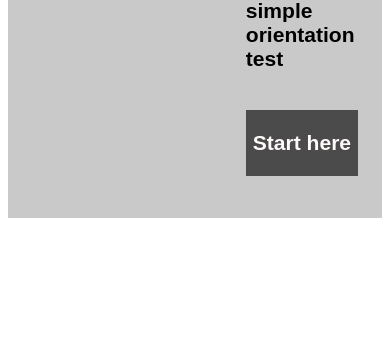
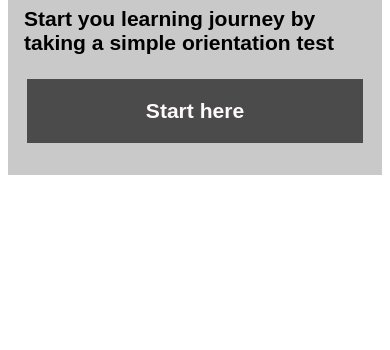
Before and after one commit to Alberto23B/ColmarAcademy, a plain HTML site: page index.html in a window 390 px wide. Shown: the part 494-844 px from the top of the page. Drawn offline with Linux system fonts and the light colour scheme.

Commit message:
Make the mobile version of the banner

```diff
--- a/index.html
+++ b/index.html
@@ -29,7 +29,7 @@
         <a href="index.html"><img src="./resources/images/ic-login.svg"></a>
     </nav>
     <!--banner section-->
-    <header class="desktop">
+    <header>
         <div class="imgbox">
             <img src="./resources/images/banner.jpg">
         </div>
--- a/resources/css/style.css
+++ b/resources/css/style.css
@@ -74,7 +74,7 @@ ul {
 }
 
 /*banner section*/
-header.desktop {
+header {
     position: relative;
     top: 64px;
     display: flex;
@@ -84,13 +84,13 @@ header.desktop {
     background-color: #C9C9C9;
 }
 
-.desktop .imgbox {
+header .imgbox {
     margin: 32px 24px;
     height: auto;
     width: 60%;
 }
 
-.desktop .textbox {
+header .textbox {
     display: flex;
     align-items: flex-start;
     justify-content: center;
@@ -103,9 +103,40 @@ header.desktop {
     width: 100%;
     margin: 1rem;
     display: flex;
+    flex-wrap: wrap;
     align-self: center;
     justify-content: center;
     text-decoration: none;
     color: #FFFAFA;
     background-color: #4B4B4B;
 }
+
+@media only screen and (max-width: 480px) {
+    header {
+        top: 0;
+        flex-flow: column nowrap;
+}
+    .textbox h1 {
+        margin: 32px 16px;
+    }
+
+    .textbox h3 {
+        margin: 0 16px;
+    }
+
+    header .imgbox {
+        margin: 0;
+        width: 100%;
+}
+    header .textbox {
+        width: 100%;
+        margin: 0;
+}
+    #startbtn {
+        width: 90%;
+        height: 64px;
+        margin: 24px 16px 32px 16px;
+        align-content: center;
+    }
+
+}
```
